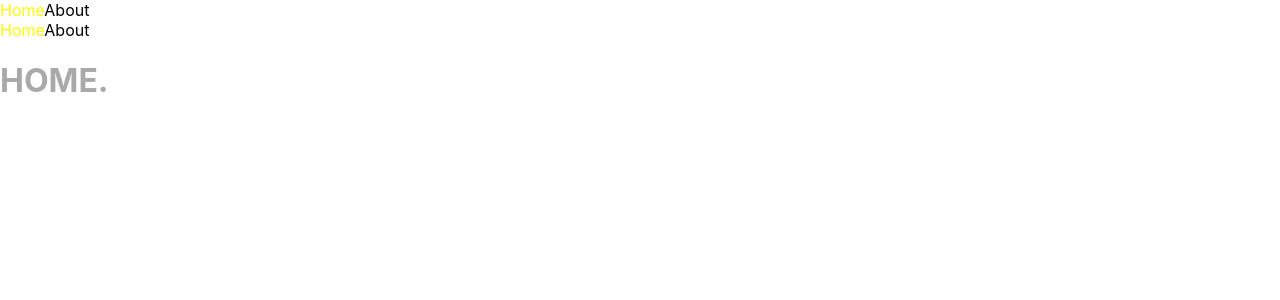
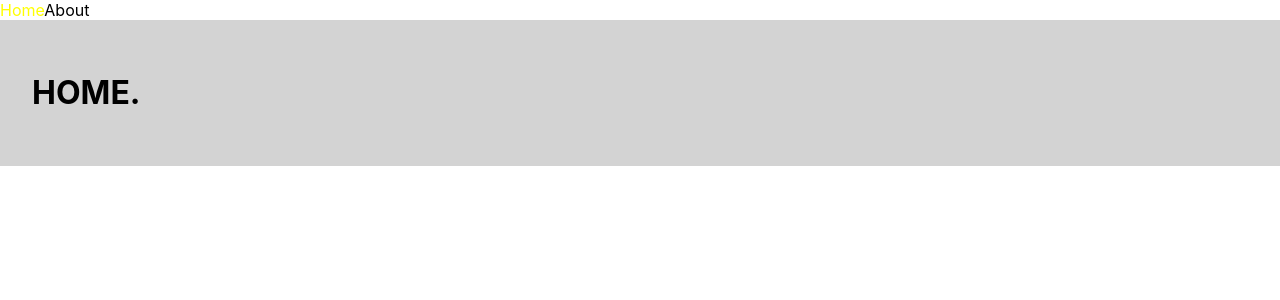
Before and after one commit to mogamogua/midsummernights, a Next.js app in the folder nexjs-intro/: page / in a window 1280 px wide. Shown: the top 300 px of the page. Built offline with nearby package versions, Linux system fonts and the light colour scheme.

Commit message:
style jsx 객체형 연습

```diff
--- a/nexjs-intro/pages/index.js
+++ b/nexjs-intro/pages/index.js
@@ -1,14 +1,19 @@
 import NavBar from "../components/NavBar";
+import css from "styled-jsx/css";
 
+export const divStyle = css`
+  .back {
+    background-color: lightgrey;
+    padding: 2rem;
+  }
+`;
 export default function Home() {
   return (
-    <div>
-      <NavBar />
+    <>
+    <div className="back">
       <h1>HOME.</h1>
-      <style jsx>{`
-      h1 {
-        color: darkgrey;
-      }`}</style>
     </div>
+    <style jsx>{divStyle}</style>
+    </>
   )
 }
```
